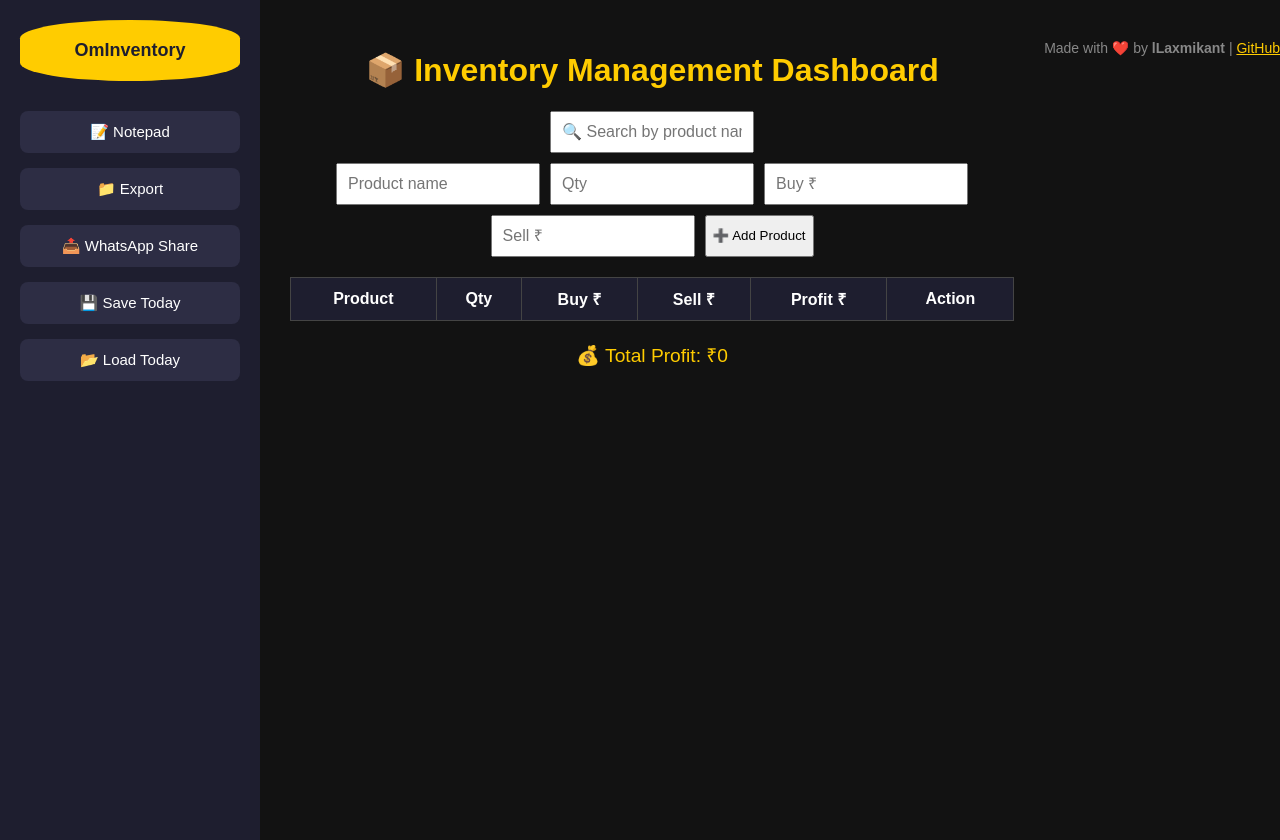
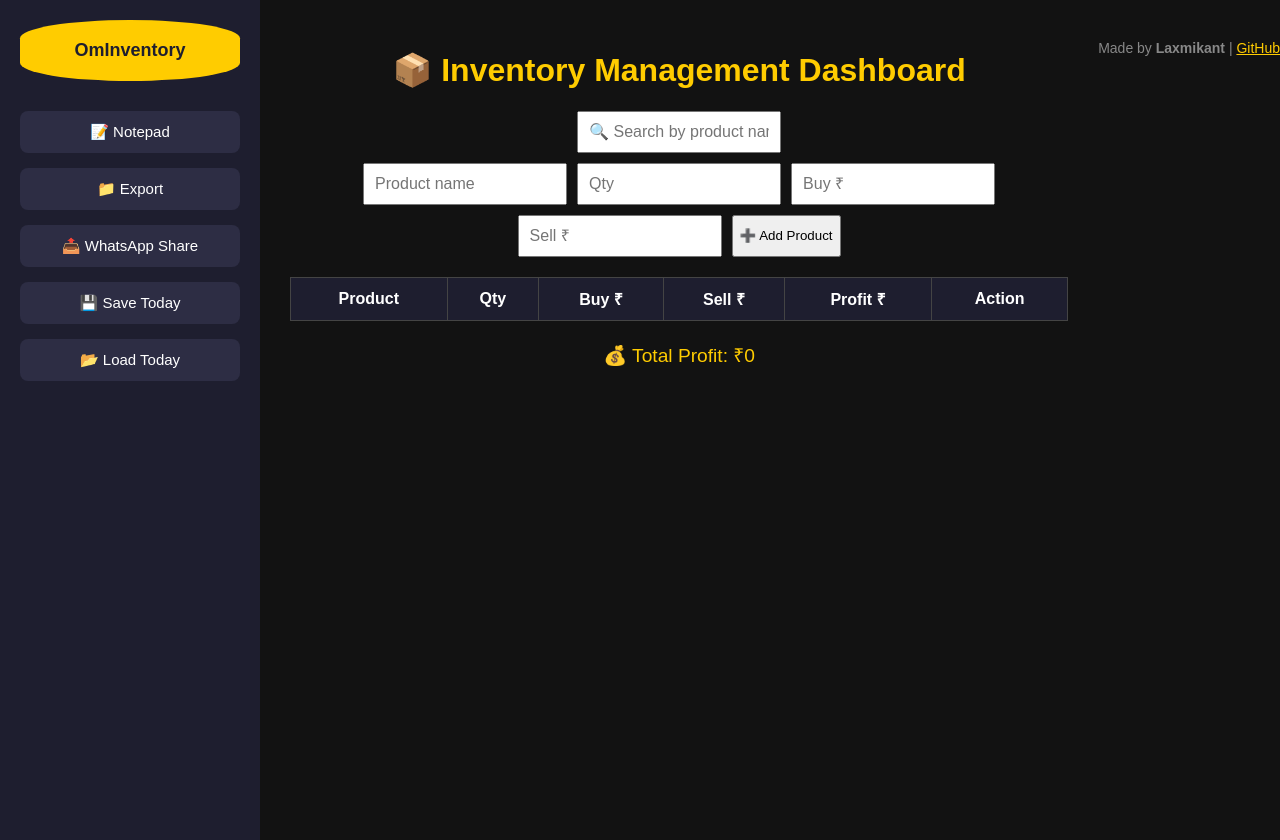
Before and after one commit to laxmikant-jadhav/om-inventory, a plain HTML site: page index.html in a window 1280 px wide. Drawn offline with Linux system fonts and the light colour scheme.

Commit message:
small changes

```diff
--- a/index.html
+++ b/index.html
@@ -283,7 +283,7 @@
     }
   </script>
   <footer style="text-align:center; color:#888; font-size:14px; margin-top:40px;">
-  Made with ❤️ by <strong>lLaxmikant</strong> | <a href="https://github.com/laxmikant-jadhav/om-inventory" target="_blank" style="color:#ffcc00;">GitHub</a>
+  Made by <strong>Laxmikant</strong> | <a href="https://github.com/laxmikant-jadhav/om-inventory" target="_blank" style="color:#ffcc00;">GitHub</a>
 </footer>
 
 </body>
```
